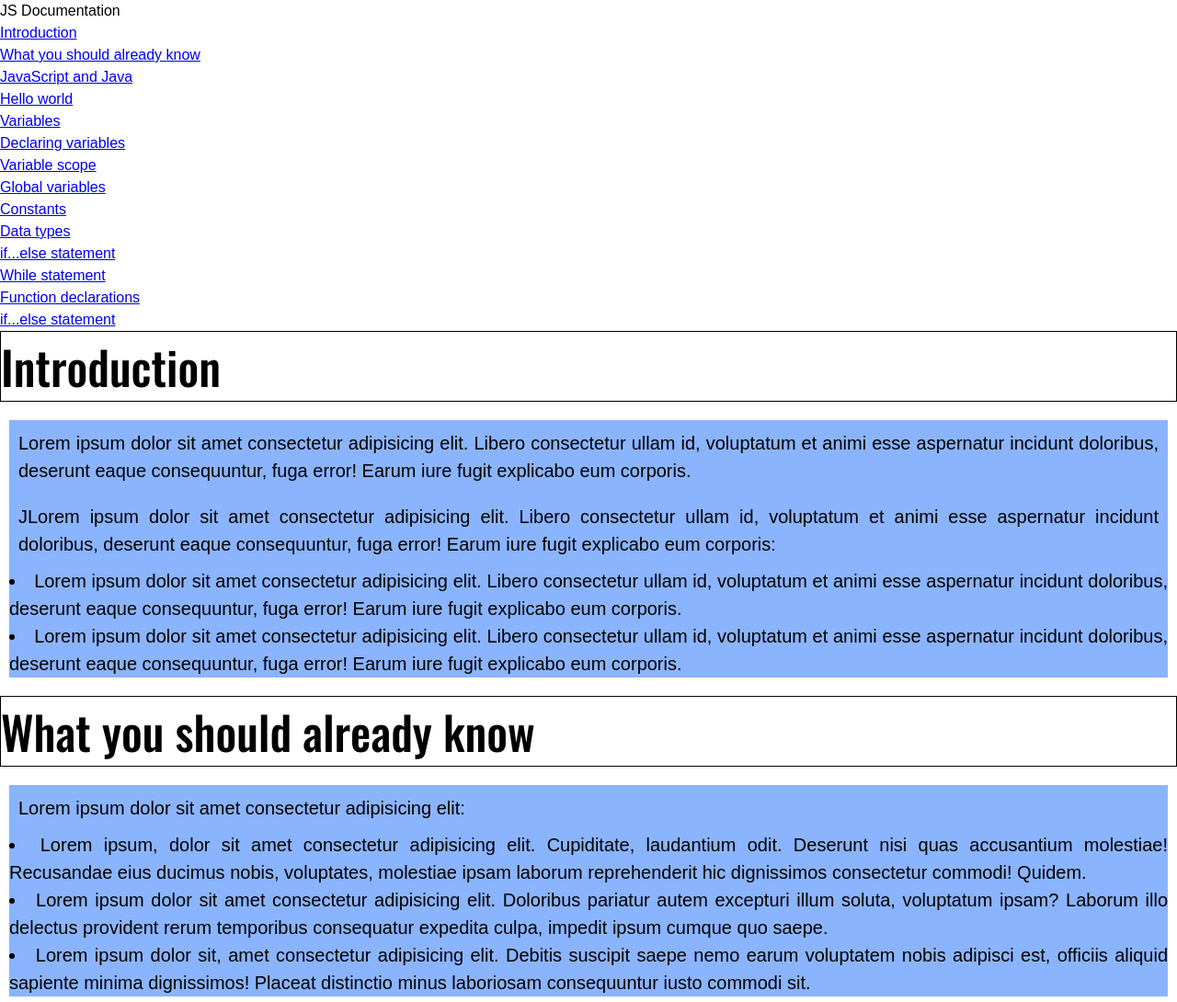
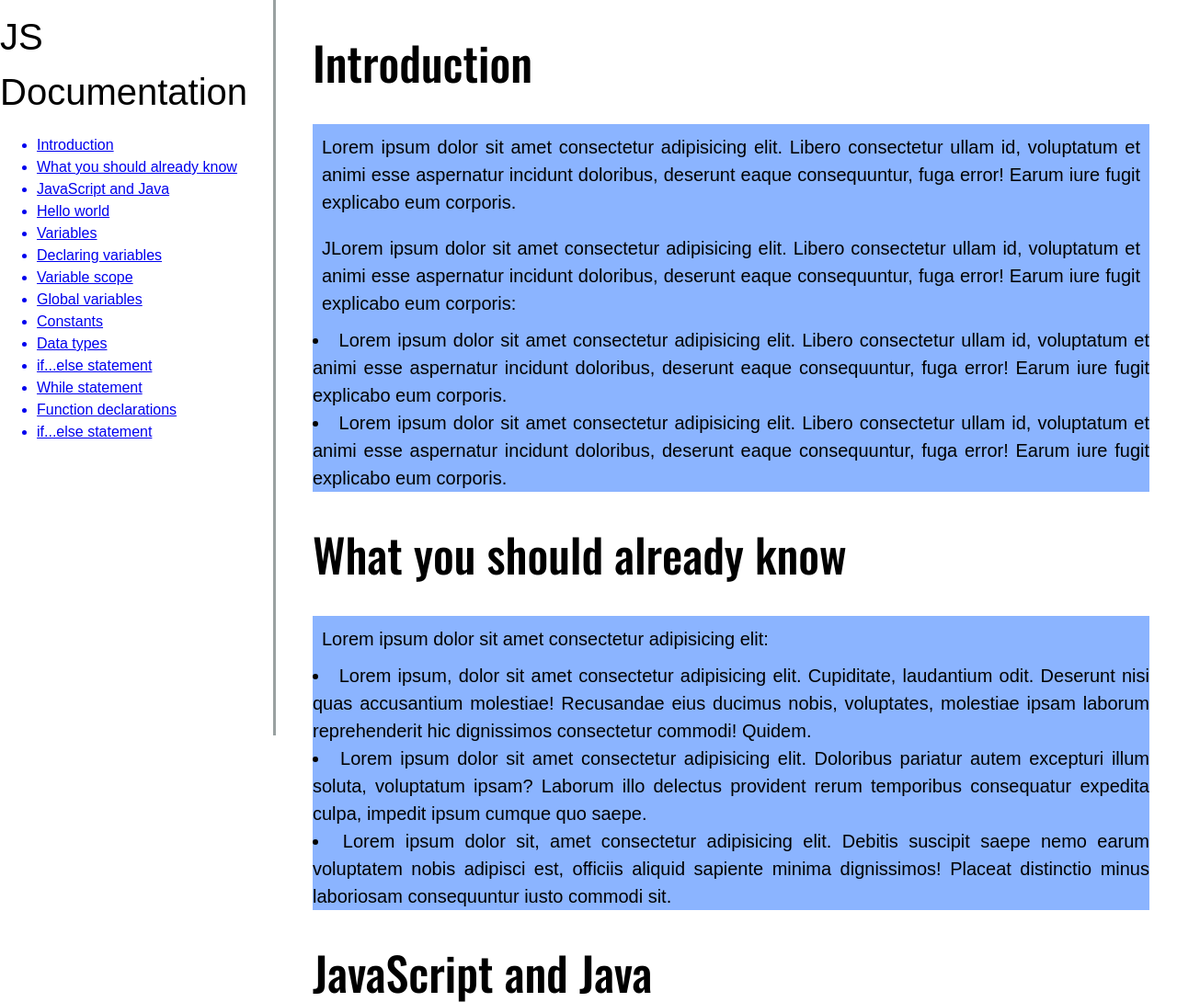
Before and after one commit to Vickase/technical-doc-page, a plain HTML site: page index.html in a window 1280 px wide. Shown: the top 1090 px of the page at 92% size. Drawn offline with nearby package versions, Linux system fonts and the light colour scheme; a web font is replaced by a local one.

Commit message:
viernes noche

```diff
--- a/estilo.css
+++ b/estilo.css
@@ -13,15 +13,45 @@ body{
 #main-doc{
     display: flex;
     flex-flow: column nowrap;
-
+    position: absolute;
+    margin-left: 310px;
+    padding: 20px;
+    margin-bottom: 110px;
 }
-
+#navbar{
+    position: fixed;
+    min-width: 290px;
+    top: 0px;
+    left: 0px;
+    width: 300px;
+    height: 100%;
+    border-right: solid;
+    border-color: rgba(0,22,22,0.4);
+}
+#navbar header{
+    font-size: 40px;
+    margin-top: 10px;
+}
+#navbar ul{
+    height: 88%;
+    overflow-y: auto;
+    overflow-x: hidden;
+}
+ul{
+    display: block;
+    list-style-type: disc;
+    -webkit-margin-before: 1em;
+    -webkit-margin-after: 1em;
+    -webkit-margin-start: 0px;
+    -webkit-margin-end: 0px;
+    -webkit-padding-start: 40px;
+}
 .header{
     font-size: 50px;
     font-weight: 500;
     font-family: 'Oswald', sans-serif;
-    border: 1px black solid;
     display: flex;
+    padding: 10px 10px 10px 10px;
 }
 .articles{
     background: rgb(139, 180, 255);
@@ -36,9 +66,14 @@ code{
     font-weight: 400;
     background: #546cc3;
     width: 400px;
-    height: 100px;
     display: block;
     padding: 10px 10px 10px 10px;
+    white-space: pre;
+    padding: 10px 10px 10px 10px;
+    line-height: 2;
+    border-radius: 5px;
+    position: relative;
+
 }
 p{
     margin: 10px 10px 10px 10px;
--- a/index.html
+++ b/index.html
@@ -238,7 +238,7 @@
        </article>
     </section>
     </main>
+<script rc="https://cdn.freecodecamp.org/testable-projects-fcc/v1/bundle.js"></script>
+</body>
 
-</body>
-<script rc="https://cdn.freecodecamp.org/testable-projects-fcc/v1/bundle.js"></script>
 </html>
```
